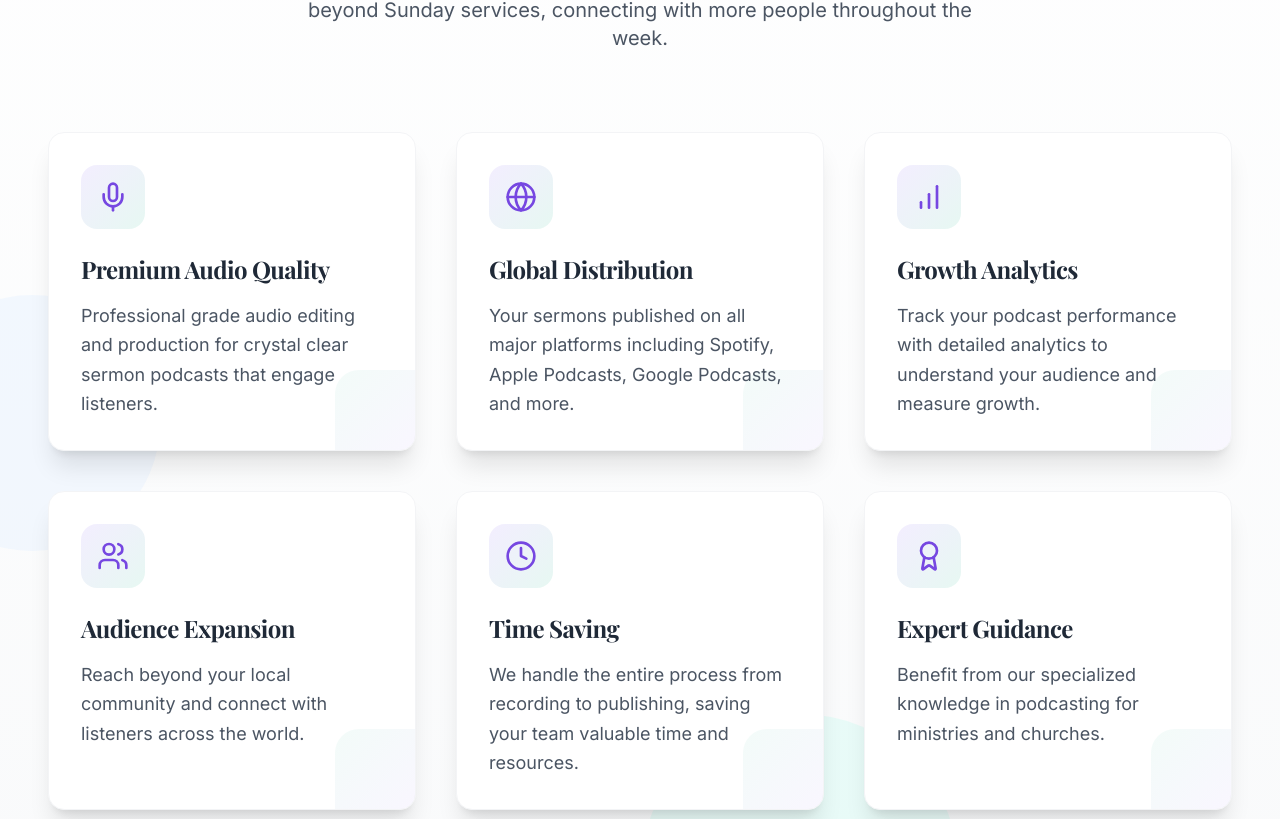
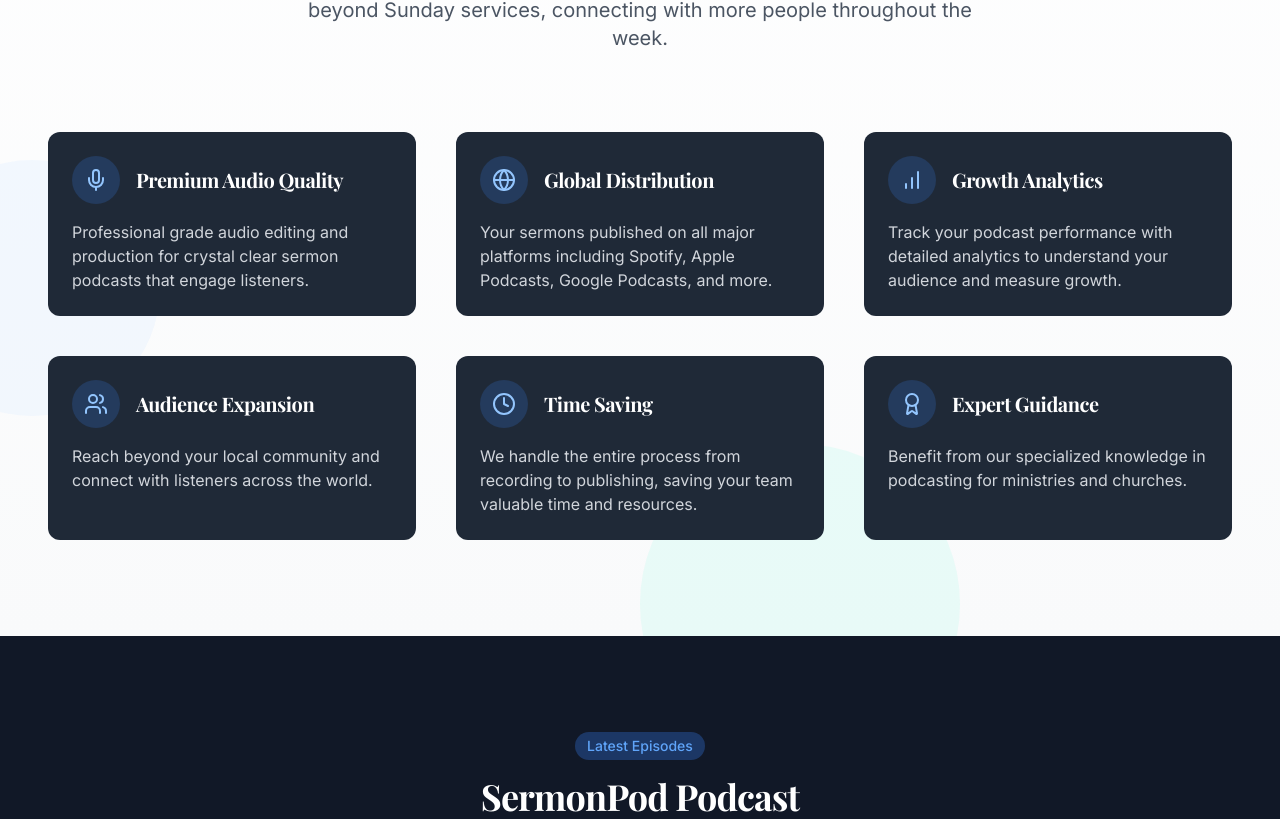
Before and after one commit to Vol905/sermonpod, a React (Vite) app: page / in a window 1280 px wide. Shown: the part 1116-1935 px from the top of the page. Built offline with nearby package versions, Linux system fonts and the light colour scheme; no server answers.

Commit message:
Improve page layout and consistency
Standardize button widths, unify section backgrounds, harmonize card styles, and balance hero/footer colors for a more cohesive design.

```diff
--- a/src/components/home/CallToAction.tsx
+++ b/src/components/home/CallToAction.tsx
@@ -7,29 +7,29 @@ const CallToAction = () => {
   const { ref, isInView } = useInView({ threshold: 0.1 });
 
   return (
-    <section ref={ref} className="section relative overflow-hidden bg-gradient-to-b from-gray-900 to-gray-950 text-white">
-      {/* Premium decorative elements */}
-      <div className="absolute top-0 right-0 w-1/2 h-1/2 bg-purple-500/5 rounded-full filter blur-3xl"></div>
-      <div className="absolute bottom-0 left-0 w-1/3 h-1/3 bg-teal-500/5 rounded-full filter blur-2xl"></div>
-      <div className="absolute top-1/4 left-1/3 w-4 h-4 bg-gold-300 rounded-full opacity-40 animate-pulse-light"></div>
-      <div className="absolute bottom-1/3 right-1/4 w-6 h-6 bg-purple-400 rounded-full opacity-30 animate-float"></div>
+    <section ref={ref} className="section relative overflow-hidden bg-gradient-to-b from-purple-50 to-white">
+      {/* Decorative elements */}
+      <div className="absolute top-0 right-0 w-64 h-64 bg-purple-100 rounded-full opacity-70 blur-3xl -z-10 transform -translate-x-1/2"></div>
+      <div className="absolute bottom-0 left-0 w-80 h-80 bg-teal-50 rounded-full opacity-60 blur-3xl -z-10"></div>
+      <div className="absolute top-1/3 left-1/4 w-6 h-6 bg-yellow-300 rounded-full opacity-50 blur-sm -z-10 animate-pulse-light"></div>
+      <div className="absolute bottom-1/4 right-1/3 w-8 h-8 bg-purple-300 rounded-full opacity-60 blur-sm -z-10 animate-float"></div>
 
       <div className="container mx-auto relative z-10">
         <div className="max-w-4xl mx-auto text-center">
           <div className={getAnimationClass(isInView, 'animate-fade-in')}>
-            <div className="inline-flex items-center px-3 py-1 rounded-full bg-gradient-to-r from-purple-500/20 to-teal-500/20 text-white text-sm font-medium mb-4 hover-lift">
-              <Sparkles className="h-4 w-4 mr-2 text-teal-400" />
+            <div className="inline-flex items-center px-3 py-1 rounded-full bg-gradient-to-r from-purple-500/20 to-teal-500/20 text-purple-700 text-sm font-medium mb-4 hover-lift">
+              <Sparkles className="h-4 w-4 mr-2 text-teal-600" />
               Take The Next Step
             </div>
           </div>
 
-          <h2 className={`text-3xl md:text-4xl font-bold mb-6 text-white ${getAnimationClass(isInView, 'animate-fade-in', 100)}`}>
-            <span className="bg-clip-text text-transparent bg-gradient-to-r from-white to-gray-300">
+          <h2 className={`text-3xl md:text-4xl font-bold mb-6 text-gray-900 ${getAnimationClass(isInView, 'animate-fade-in', 100)}`}>
+            <span className="bg-clip-text text-transparent bg-gradient-to-r from-gray-800 to-gray-600">
               Ready to Expand Your Church's Reach?
             </span>
           </h2>
 
-          <p className={`text-lg text-gray-300 mb-8 max-w-2xl mx-auto ${getAnimationClass(isInView, 'animate-fade-in', 200)}`}>
+          <p className={`text-lg text-gray-600 mb-8 max-w-2xl mx-auto ${getAnimationClass(isInView, 'animate-fade-in', 200)}`}>
             Let's discuss how SermonPod can help your ministry connect with more people through premium quality podcasting. Book a free consultation call today.
           </p>
 
--- a/src/components/home/Features.tsx
+++ b/src/components/home/Features.tsx
@@ -70,24 +70,19 @@ const Features = () => {
           {features.map((feature, index) => (
             <div
               key={feature.title}
-              className={`bg-white rounded-2xl p-8 shadow-xl border border-gray-100
-                hover:shadow-2xl hover:-translate-y-2 transition-all duration-300
-                group relative z-10 overflow-hidden ${getAnimationClass(isInView, 'animate-fade-in', 100 + (index * 100))}`}
+              className={`bg-gray-800 rounded-xl overflow-hidden transform transition-all duration-300
+                hover:-translate-y-2 hover:shadow-[0_10px_40px_-15px_rgba(59,130,246,0.3)]
+                ${getAnimationClass(isInView, 'animate-fade-in', 100 + (index * 100))}`}
             >
-              {/* Gradient hover effect */}
-              <div className="absolute inset-0 bg-gradient-to-br from-[#8957fc]/5 to-[#10b981]/5 opacity-0 group-hover:opacity-100 transition-opacity duration-300 pointer-events-none"></div>
-
-              <div className="w-16 h-16 rounded-2xl bg-gradient-to-br from-[#8957fc]/10 to-[#10b981]/10 flex items-center justify-center mb-6
-                  group-hover:from-[#8957fc]/20 group-hover:to-[#10b981]/20 group-hover:scale-110 transition-all duration-300">
-                <feature.icon className="h-8 w-8 text-[#7647e1] group-hover:text-[#5e32c5] transition-colors duration-300" />
+              <div className="flex flex-col h-full p-6">
+                <div className="flex items-center space-x-4 mb-4">
+                  <div className="w-12 h-12 rounded-full bg-blue-500/20 flex items-center justify-center">
+                    <feature.icon className="h-6 w-6 text-blue-300" />
+                  </div>
+                  <h3 className="text-xl font-bold text-white">{feature.title}</h3>
+                </div>
+                <p className="text-gray-300">{feature.description}</p>
               </div>
-
-              <h3 className="text-2xl font-bold mb-4 text-gray-800 group-hover:text-[#7647e1] transition-colors duration-300">{feature.title}</h3>
-
-              <p className="text-gray-600 text-lg leading-relaxed">{feature.description}</p>
-
-              {/* Subtle decorative accent */}
-              <div className="absolute bottom-0 right-0 w-20 h-20 rounded-tl-3xl bg-gradient-to-tl from-[#8957fc]/5 to-[#10b981]/5 -z-10"></div>
             </div>
           ))}
         </div>
--- a/src/components/home/Hero.tsx
+++ b/src/components/home/Hero.tsx
@@ -7,7 +7,7 @@ const Hero = () => {
   const { ref, isInView } = useInView({ threshold: 0.1 });
 
   return (
-    <section ref={ref} className="relative min-h-screen flex items-center pt-20 overflow-hidden bg-[#111111]">
+    <section ref={ref} className="relative min-h-screen flex items-center pt-20 overflow-hidden bg-gray-900 text-white">
       {/* Background texture overlay */}
       <div className="absolute inset-0 bg-[url('/lovable-uploads/d25fc086-4da0-452e-bfa2-76739e55976b.png')] bg-cover bg-center opacity-20"></div>
 
--- a/src/components/home/Testimonials.tsx
+++ b/src/components/home/Testimonials.tsx
@@ -34,20 +34,26 @@ const Testimonials = () => {
   const { ref, isInView } = useInView({ threshold: 0.1 });
 
   return (
-    <section id="testimonials" ref={ref} className="section bg-gray-900 text-white py-20">
+    <section id="testimonials" ref={ref} className="section bg-gradient-to-b from-purple-50 to-white relative overflow-hidden py-20">
+      {/* Decorative elements */}
+      <div className="absolute top-0 right-0 w-64 h-64 bg-purple-100 rounded-full opacity-70 blur-3xl -z-10 transform -translate-x-1/2"></div>
+      <div className="absolute bottom-0 left-0 w-80 h-80 bg-teal-50 rounded-full opacity-60 blur-3xl -z-10"></div>
+      <div className="absolute top-1/3 left-1/4 w-6 h-6 bg-yellow-300 rounded-full opacity-50 blur-sm -z-10 animate-pulse-light"></div>
+      <div className="absolute bottom-1/4 right-1/3 w-8 h-8 bg-purple-300 rounded-full opacity-60 blur-sm -z-10 animate-float"></div>
+
       <div className="container mx-auto px-4">
         <div className="text-center max-w-3xl mx-auto mb-16">
           <div className={getAnimationClass(isInView, 'animate-fade-in')}>
-            <div className="inline-block px-3 py-1 rounded-full bg-blue-500/20 text-blue-300 text-sm font-medium mb-4 hover-lift">
+            <div className="inline-block px-3 py-1 rounded-full bg-blue-500/20 text-blue-700 text-sm font-medium mb-4 hover-lift">
               Success Stories
             </div>
           </div>
 
-          <h2 className={`text-3xl md:text-4xl font-bold mb-6 text-white ${getAnimationClass(isInView, 'animate-fade-in', 100)}`}>
+          <h2 className={`text-3xl md:text-4xl font-bold mb-6 text-gray-900 ${getAnimationClass(isInView, 'animate-fade-in', 100)}`}>
             Trusted By Church Leaders
           </h2>
 
-          <p className={`text-lg text-gray-300 ${getAnimationClass(isInView, 'animate-fade-in', 200)}`}>
+          <p className={`text-lg text-gray-600 ${getAnimationClass(isInView, 'animate-fade-in', 200)}`}>
             See how SermonPod has helped churches of all sizes expand their reach and impact through podcast ministry.
           </p>
         </div>
--- a/src/components/ui/gradient-button.tsx
+++ b/src/components/ui/gradient-button.tsx
@@ -5,7 +5,7 @@ import { cva, type VariantProps } from "class-variance-authority";
 import { cn } from "@/lib/utils";
 
 const buttonVariants = cva(
-  "inline-flex items-center justify-center whitespace-nowrap rounded-md text-sm font-medium transition-colors focus-visible:outline-none focus-visible:ring-1 focus-visible:ring-ring disabled:pointer-events-none disabled:opacity-50",
+  "inline-flex items-center justify-center whitespace-nowrap rounded-md text-sm font-medium transition-colors focus-visible:outline-none focus-visible:ring-1 focus-visible:ring-ring disabled:pointer-events-none disabled:opacity-50 w-48",
   {
     variants: {
       variant: {
@@ -58,10 +58,13 @@ const GradientButton = React.forwardRef<HTMLButtonElement, ButtonProps>(
       // This approach avoids TypeScript errors from copying button props to anchor elements
       const { disabled, form, formAction, formEncType, formMethod, formNoValidate, formTarget, name, type, value, ...validAnchorProps } = props;
 
+      // TypeScript workaround for type compatibility
+      const safeProps = validAnchorProps as unknown as React.AnchorHTMLAttributes<HTMLAnchorElement>;
+
       return (
         <a
           {...anchorProps}
-          {...validAnchorProps as React.AnchorHTMLAttributes<HTMLAnchorElement>}
+          {...safeProps}
         />
       );
     }
```
